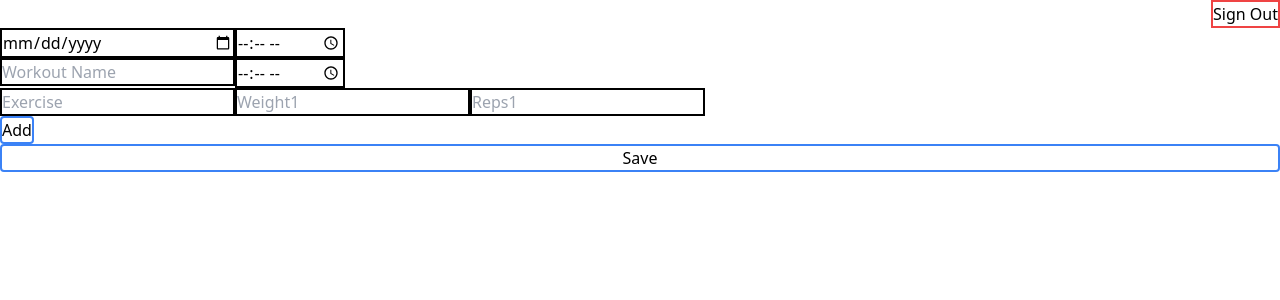
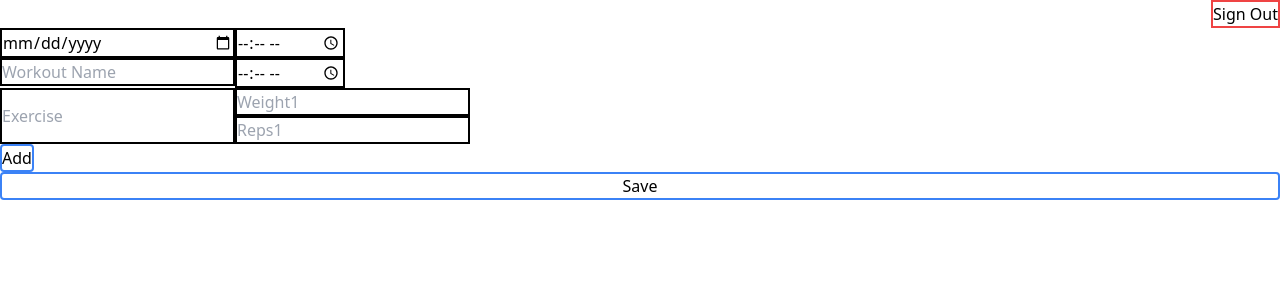
Before and after one commit to MarkCarson777/fitness-tracker, a React (Vite) app: page /workout in a window 1280 px wide. Shown: the top 300 px of the page. Built offline with nearby package versions, Linux system fonts and the light colour scheme; no server answers; sample sign-in values are in the browser's storage.

Commit message:
adjusted styling for Set

```diff
--- a/src/components/Set/index.tsx
+++ b/src/components/Set/index.tsx
@@ -11,7 +11,7 @@ export function Set(props) {
   const { setNumber, className } = props;
 
   return (
-    <div className={clsx(className)}>
+    <div className={clsx("flex flex-col", className)}>
       <FormInput
         type="number"
         name={`weight${setNumber}`}
```
